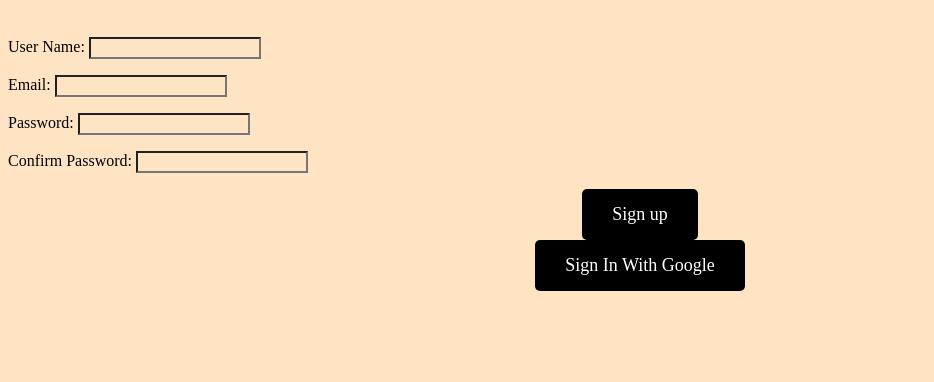
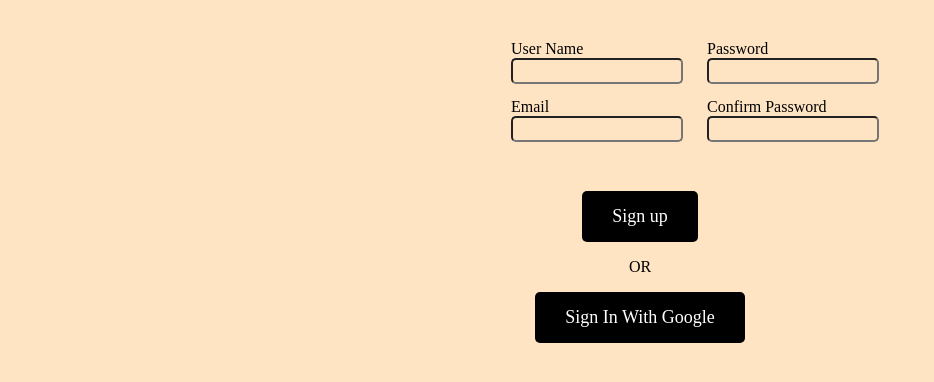
Before and after one commit to zainabkhan87/firebase, a plain HTML site: page signup.html in a window 1280 px wide. Shown: the part 112-494 px from the top of the page, without its empty margins (0-934 px from the left). Drawn offline with Linux system fonts and the light colour scheme.

Commit message:
first commit

```diff
--- a/signup.html
+++ b/signup.html
@@ -10,13 +10,26 @@
  <div>
     <h1>Sign up</h1>
     <div>
+       <table>
         <form action="">
-            <p>User Name: <input type="text" id="name"></p>
-            <p>Email: <input type="email" id="email"></p>
-            <p>Password: <input type="text" id="password"></p>
-            <p> Confirm Password: <input type="text" id="confirm"></p>
+            <tr>
+            <td id="user"><label for="name"> User Name</label>
+            <input type="text" id="name"></td>
+           <td> <label for="password">Password</label>
+            <input type="text" id="password"></td>
+            </tr>
+            <tr>
+            <td><label for="email">Email</label>
+            <input type="email" id="email"></td>
+            <td><label for="confirm pass"> Confirm Password</label>
+            <input type="text" id="confirm"></td>
+            </tr>
         </form>
+      </table>
+        <br>
+        <br>
         <button type="submit" id="signup-btn">Sign up</button>
+        <p id="option">OR</p>
         <button type="submit" id="google-btn">Sign In With Google</button>
     </div>
 
--- a/style.css
+++ b/style.css
@@ -53,3 +53,62 @@ h3{
 #google-btn:hover{
     background-color: rgb(2, 2, 129);
 }
+#option{
+    text-align: center;
+    color: black;
+    font-family: 'Times New Roman', Times, serif;
+}
+#name,#password{
+    display: flex;
+    flex-direction: row;
+}
+#email,#confirm{
+    display: flex;
+    flex-direction: row;
+}
+table{
+    margin-left: 500px;
+}
+#password{
+    padding-bottom: 5px;
+    margin-bottom: 10px;
+    border-radius: 5px;
+}
+#confirm{
+    padding-bottom: 5px;
+    margin-bottom: 10px;
+    border-radius: 5px;
+}
+#email{
+    padding-bottom: 5px;
+    margin-bottom: 10px;
+    border-radius: 5px;
+}
+#name{
+    padding-bottom: 5px;
+    margin-bottom: 10px;
+    margin-right: 20px;
+    border-radius: 5px;
+
+  &:hover
+    {box-shadow: 0 -1px 0 rgba(0, 0, 0, .04), 0 2px 4px rgba(0, 0, 0, .25);}
+
+  &:active {
+    background-color: #eeeeee;
+  }
+
+  &:focus {
+    outline: none;
+    box-shadow:
+      0 -1px 0 rgba(0, 0, 0, .04),
+      0 2px 4px rgba(0, 0, 0, .25),
+      0 0 0 3px #c8dafc;
+  }
+
+  &:disabled {
+    filter: grayscale(100%);
+    background-color: #ebebeb;
+    box-shadow: 0 -1px 0 rgba(0, 0, 0, .04), 0 1px 1px rgba(0, 0, 0, .25);
+    cursor: not-allowed;
+  }
+}
```
